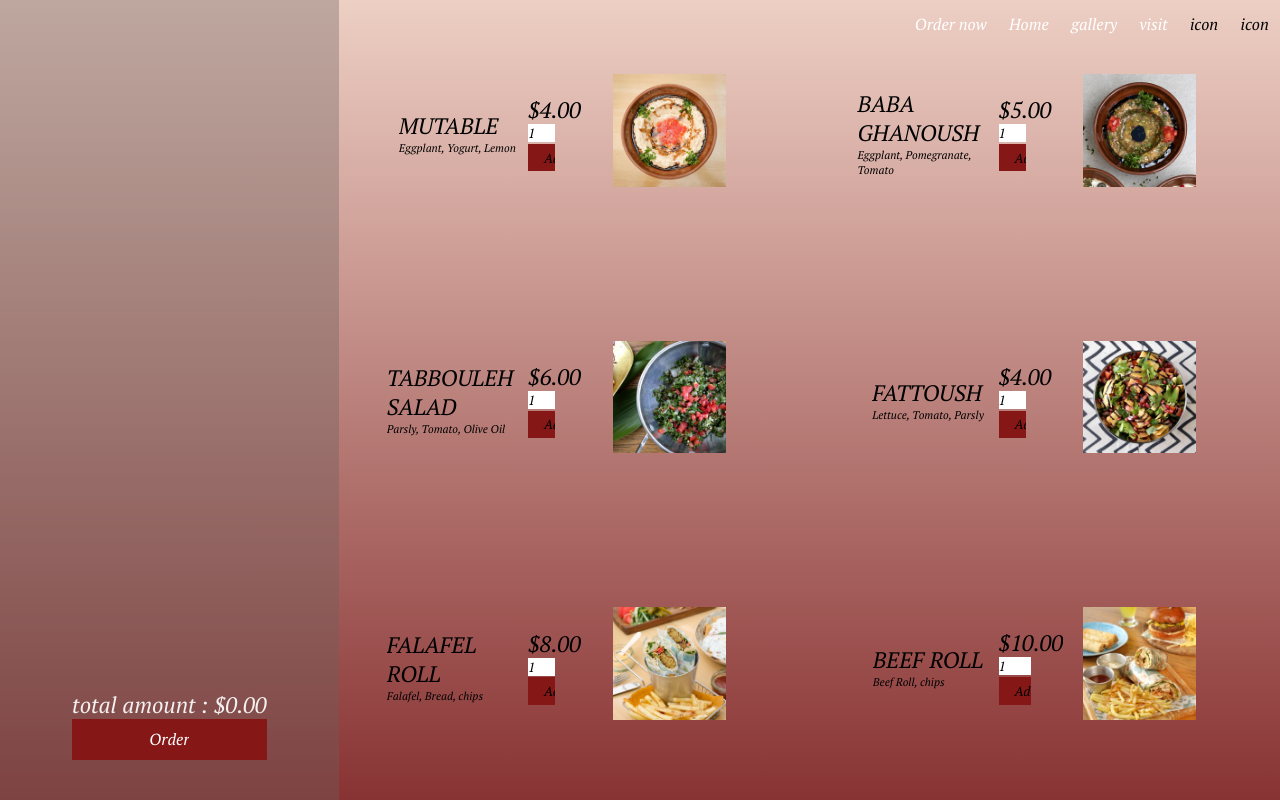
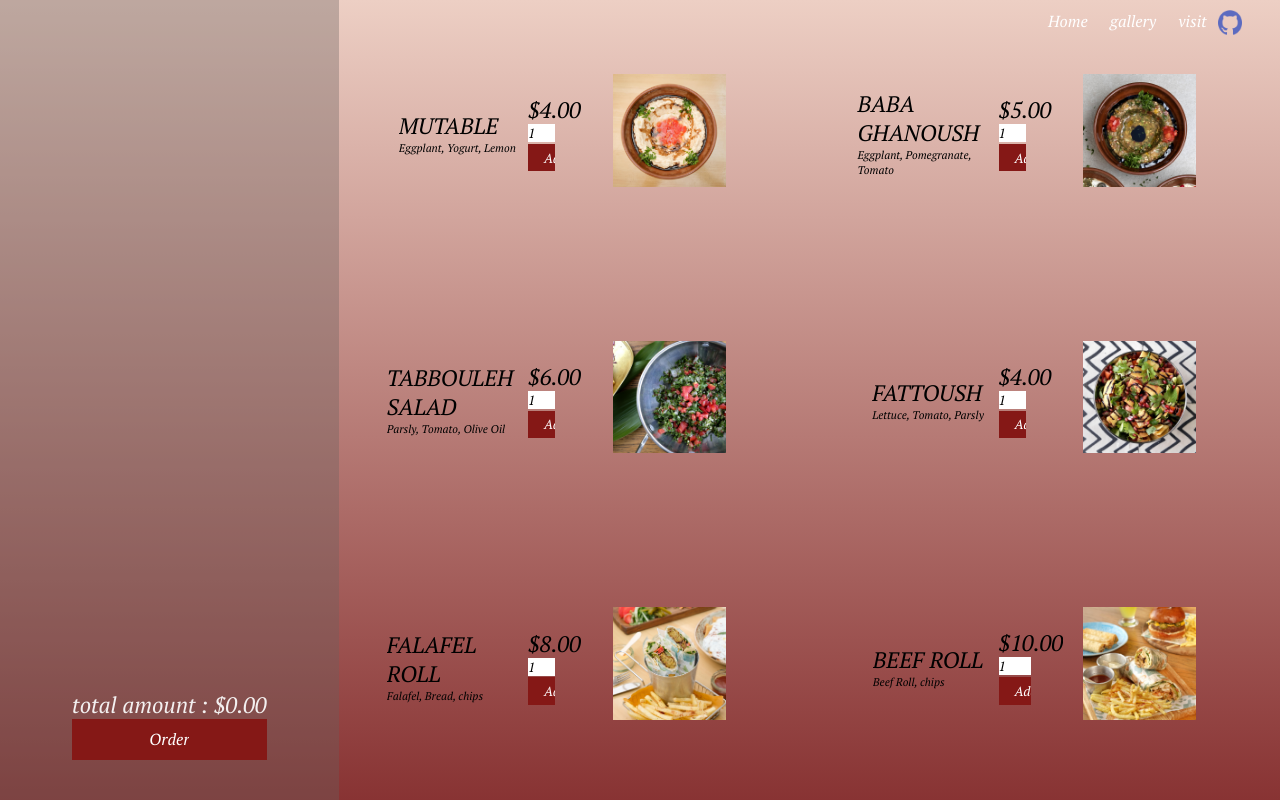
Before and after one commit to GhazalehNiazi/restaurant, a React (Create React App) app: page /menu in a window 1280 px wide. Built offline with nearby package versions, Linux system fonts and the light colour scheme.

Commit message:
added github icon to navbar

```diff
--- a/src/components/Cart.module.css
+++ b/src/components/Cart.module.css
@@ -44,6 +44,7 @@
   border: none;
   cursor: pointer;
   transition: all 0.2s ease-in;
+  color:white;
   padding: 0.7rem 1rem;
 }
 .button:hover {
--- a/src/components/CartFinal.module.css
+++ b/src/components/CartFinal.module.css
@@ -31,7 +31,7 @@
 
 .totalAmount {
     color:white;
-    font-size: 1.4rem;;
+    font-size: 1.4rem;
     padding-top: 2rem;
   padding-left: inherit;
   align-self: flex-start;
--- a/src/components/FoodListForm.module.css
+++ b/src/components/FoodListForm.module.css
@@ -9,6 +9,7 @@ input {
 .buttons {
   width: 100%;
   background-color: rgb(133, 24, 22);
+  color:white;
   border: none;
   margin: 0;
   margin-top: 6%;
--- a/src/components/MainPageItems.module.css
+++ b/src/components/MainPageItems.module.css
@@ -11,6 +11,7 @@
   height: 100vh;
   opacity: 0.95;
   transition: all 0.3s ease-in;
+  -moz-transition: all 2s ease;
 }
 
 .container {
@@ -55,6 +56,7 @@ span a:hover {
   background-color: rgba(138, 138, 138, 0.548);
   background-blend-mode: multiply;
   transition: all 2s ease;
+  -moz-transition: all 2s ease;
 }
 .foodActive {
   fit-object: contain;
@@ -63,6 +65,7 @@ span a:hover {
   background-blend-mode: multiply;
   opacity: 0.95;
   transition: all 0.3s ease;
+  -moz-transition: all 2s ease;
 }
 .drinkActive {
   fit-object: contain;
@@ -71,6 +74,7 @@ span a:hover {
   background-blend-mode: multiply;
   opacity: 0.95;
   transition: all 0.3s ease;
+  -moz-transition: all 2s ease;
 }
 .visitActive {
   fit-object: contain;
@@ -79,4 +83,5 @@ span a:hover {
   background-blend-mode: multiply;
   opacity: 0.95;
   transition: all 0.3s ease;
+  -moz-transition: all 2s ease;
 }
--- a/src/components/NavBar.js
+++ b/src/components/NavBar.js
@@ -1,14 +1,12 @@
 import React from "react";
 import classes from "./NavBar.module.css";
 import { Link } from "react-router-dom";
+import github from "../image/github.png";
 const NavBar = (props) => {
   return (
     <React.Fragment>
-      <nav>
+
         <ul className={classes.navContainer}>
-          <li>
-            <Link to="/menu">Order now</Link>
-          </li>
           <li>
             <Link to="/">Home</Link>
           </li>
@@ -18,10 +16,11 @@ const NavBar = (props) => {
           <li>
             <Link to="/visit">visit</Link>
           </li>
-          <li>icon</li>
-          <li>icon</li>
+          <a className={classes.logo} href='https://github.com/GhazalehNiazi/restaurant' target='_blank'>
+            <img src={github}  alt='github'/>
+          </a>
         </ul>
-      </nav>
+
     </React.Fragment>
   );
 };
--- a/src/components/NavBar.module.css
+++ b/src/components/NavBar.module.css
@@ -1,9 +1,9 @@
 .navContainer {
   display: flex;
+  width:19%;
   position: fixed;
   right: 0;
-  top:0;
-  padding: 1vw 0;
+  padding: 0.8vw 0;
   font-weight: 400;
   text-decoration: none;
   cursor: pointer;
@@ -27,3 +27,10 @@
 
  color: rgba(140,7,27,2);
 }
+
+.logo{
+  width: 10%;
+}
+.logo img{
+  width:100%;
+}
```
Also changed, not shown: src/image/github.png (added).
